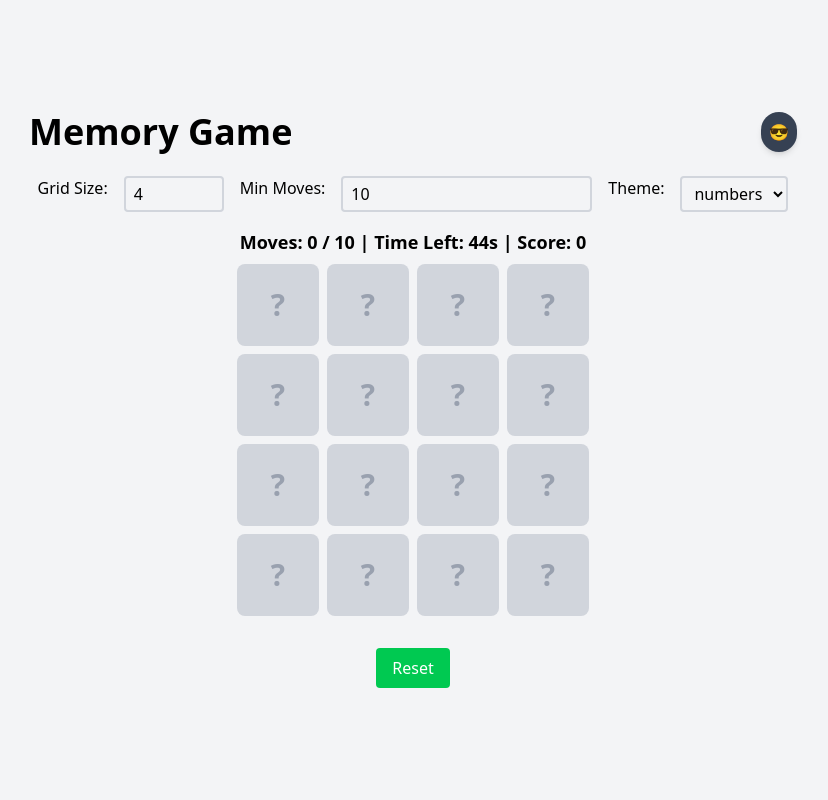
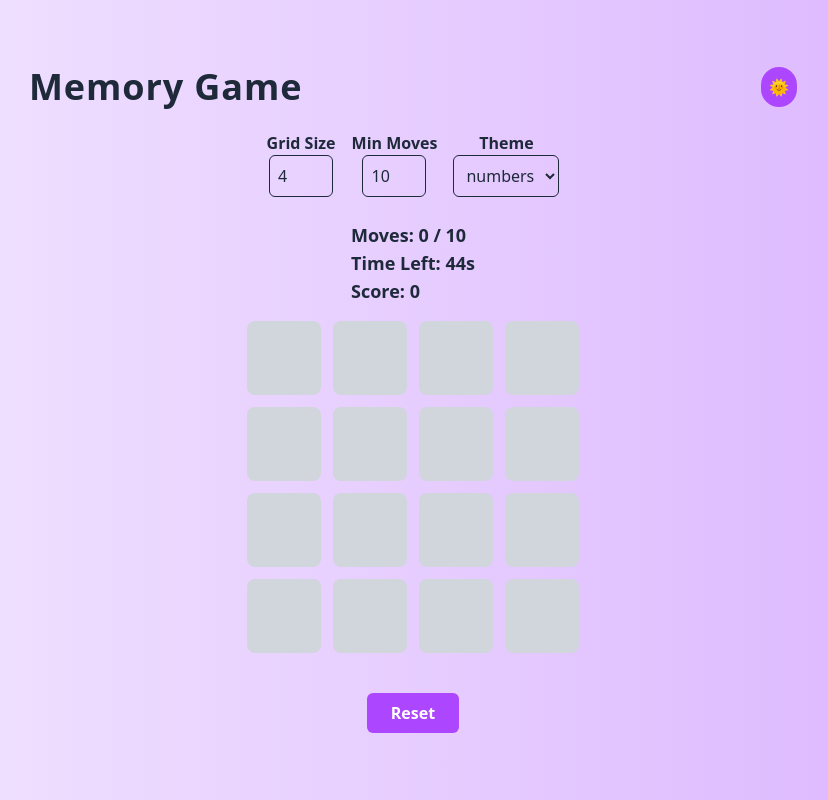
Before and after one commit to Shashi5657/React-Problem-Solving, a React app in the folder mind-game/: page / in a window 1280 px wide. Both pictures are taken after a click on the button "Reset". Shown: the whole page, without its empty margins (227-1055 px from the left). Built offline with nearby package versions, Linux system fonts and the light colour scheme; the HTML template or start-up script is replaced by a standard one.

Commit message:
styling changed

```diff
--- a/mind-game/src/components/memoryGame.jsx
+++ b/mind-game/src/components/memoryGame.jsx
@@ -233,45 +233,59 @@ const MemoryGame = () => {
 
   return (
     <div
-      className={`min-h-screen flex flex-col items-center justify-center p-4 transition-all ${
-        darkMode ? "bg-gray-900 text-white" : "bg-gray-100 text-black"
+      className={`min-h-screen w-full flex flex-col items-center justify-center p-6 transition-all ${
+        darkMode
+          ? "bg-gray-900 text-white"
+          : "bg-gradient-to-r from-purple-100 to-purple-300 text-gray-800"
       }`}
     >
+      {/* Header Section */}
       <div className="flex justify-between w-full max-w-3xl mb-6">
-        <h1 className="text-4xl font-bold">Memory Game</h1>
+        <h1 className="text-4xl font-bold tracking-wide">Memory Game</h1>
         <button
           onClick={() => setDarkMode(!darkMode)}
-          className="p-2 bg-gray-700 text-white rounded-full shadow-md"
+          className={`p-2 rounded-full transition-colors ${
+            darkMode
+              ? "bg-gray-700 text-yellow-300 hover:bg-gray-600"
+              : "bg-purple-500 text-white hover:bg-purple-600"
+          }`}
         >
-          {darkMode ? "🌚" : "😎"}
+          {darkMode ? "🌚" : "🌞"}
         </button>
       </div>
 
-      <div className="mb-4 flex space-x-4">
-        <label>Grid Size:</label>
+      {/* Controls */}
+      <div className="flex flex-wrap gap-4 items-center justify-center mb-6">
+        {/* Grid Size */}
+        <div className="flex flex-col items-center">
+          <label className="font-semibold">Grid Size</label>
           <input
             type="number"
             min="2"
             max="10"
             value={gridSize}
-          onChange={(e) => setGridSize(parseInt(e.target.value))}
-          className="border-2 border-gray-300 rounded px-2 py-1"
+            onChange={(e) => setGridSize(parseInt(e.target.value) || 2)}
+            className="w-16 p-2 border rounded-md focus:outline-none focus:ring focus:ring-purple-400"
           />
-
-        <label>Min Moves:</label>
+        </div>
+        {/* Minimum Moves */}
+        <div className="flex flex-col items-center">
+          <label className="font-semibold">Min Moves</label>
           <input
             type="number"
             min="1"
             value={minMoves}
-          onChange={(e) => setMinMoves(parseInt(e.target.value))}
-          className="border-2 border-gray-300 rounded px-2 py-1"
+            onChange={(e) => setMinMoves(parseInt(e.target.value) || 1)}
+            className="w-16 p-2 border rounded-md focus:outline-none focus:ring focus:ring-purple-400"
           />
-
-        <label>Theme:</label>
+        </div>
+        {/* Theme Selector */}
+        <div className="flex flex-col items-center">
+          <label className="font-semibold">Theme</label>
           <select
             value={theme}
             onChange={(e) => setTheme(e.target.value)}
-          className="border-2 border-gray-300 rounded px-2 py-1"
+            className="p-2 border rounded-md focus:outline-none focus:ring focus:ring-purple-400"
           >
             {Object.keys(themes).map((t) => (
               <option key={t} value={t}>
@@ -280,47 +294,60 @@ const MemoryGame = () => {
             ))}
           </select>
         </div>
-
-      <div className="mb-2 text-lg font-semibold">
-        Moves: {moves} / {minMoves} | Time Left: {timeLeft}s | Score: {score}
       </div>
 
+      {/* Game Stats */}
+      <div className="mb-4 text-lg font-semibold">
+        <p>
+          Moves: {moves} / {minMoves}
+        </p>
+        <p>Time Left: {timeLeft}s</p>
+        <p>Score: {score}</p>
+      </div>
+
+      {/* Game Grid */}
       <div
-        className="grid gap-2 mb-4"
+        className={`grid gap-3 mb-4`}
         style={{
           gridTemplateColumns: `repeat(${gridSize}, minmax(0,1fr))`,
-          width: `min(100%, ${gridSize * 5.5}rem)`,
+          width: `min(100%, ${gridSize * 5.2}rem)`,
         }}
       >
         {cards.map((card) => (
           <div
+            key={card.id}
             onClick={() => handleClick(card.id)}
-            className={`aspect-square flex items-center justify-center text-3xl font-bold rounded-lg cursor-pointer transition-all duration-300 ${
+            className={`aspect-square flex items-center justify-center cursor-pointer rounded-lg transition-transform duration-300 ${
               isFlipped(card.id)
                 ? isSolved(card.id)
-                  ? "bg-green-500 text-white"
-                  : "bg-blue-500 text-white"
-                : "bg-gray-300 text-gray-400"
+                  ? "bg-green-500 text-white scale-105"
+                  : "bg-blue-500 text-white scale-105"
+                : "bg-gray-300 text-transparent hover:bg-gray-400 hover:text-black hover:scale-105"
             }`}
-            key={card.id}
           >
             {isFlipped(card.id) ? card.value : "?"}
           </div>
         ))}
       </div>
 
+      {/* Game Status Messages */}
       {won && (
-        <div className="mt-4 text-4xl font-bold text-green-500">
+        <div className="mt-4 text-xl font-bold text-green-600">
           You Won! Score: {score}
         </div>
       )}
-      {gameOver && (
-        <div className="mt-4 text-4xl font-bold text-red-500">Game Over!</div>
+      {gameOver && !won && (
+        <div className="mt-4 text-xl font-bold text-red-600">Game Over!</div>
       )}
 
+      {/* Reset / Play Again Button */}
       <button
         onClick={initializeGame}
-        className="mt-4 px-4 py-2 bg-green-500 text-white rounded"
+        className={`mt-6 px-6 py-2 rounded-md font-bold transition-transform transform hover:scale-105 ${
+          darkMode
+            ? "bg-purple-600 text-white hover:bg-purple-700"
+            : "bg-purple-500 text-white hover:bg-purple-600"
+        }`}
       >
         {won || gameOver ? "Play Again" : "Reset"}
       </button>
```
Lines whose indentation alone changed are shown as unchanged.
